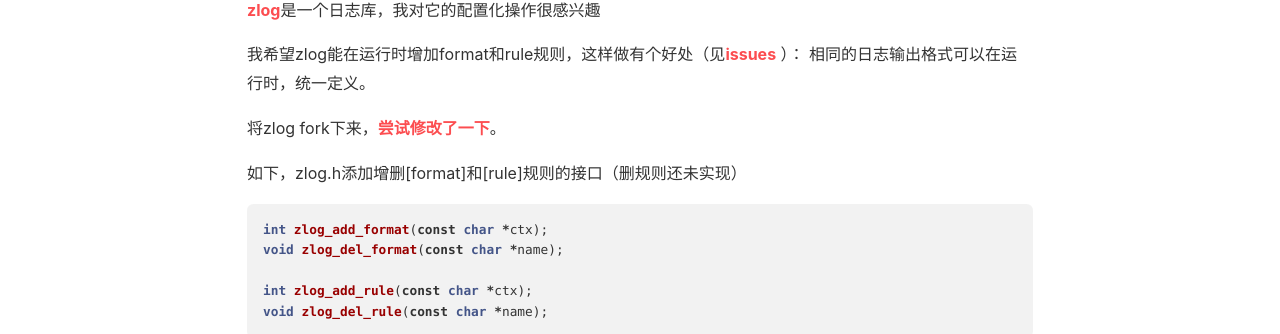
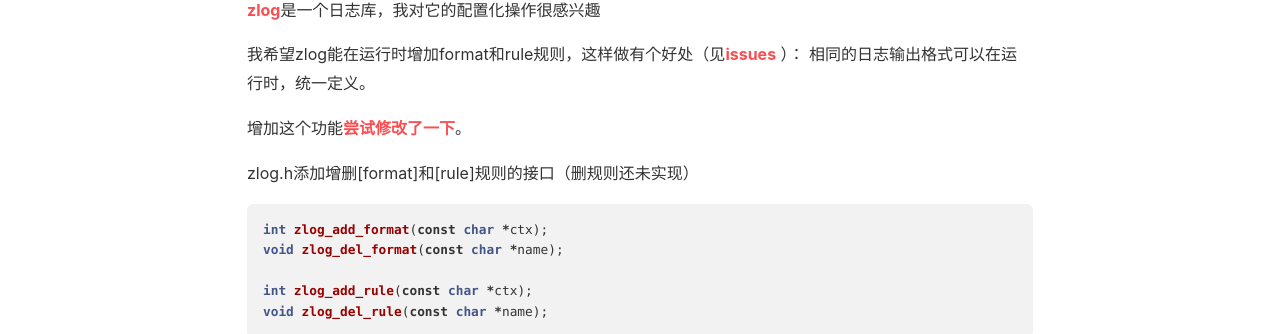
Before and after one commit to lizijie/lizijie.github.io, a Jekyll site: the page built from _posts/2018-03-22-zlog运行时增加format和rule规则.md, in a window 1280 px wide. Shown: the part 235-569 px from the top of the page. Built offline with Jekyll 4.4.1, drawn with Linux system fonts in a browser that asks for light colours; nearby versions of some CDN libraries; comment, search, counter and statistics services are not loaded.

Commit message:
Update 2018-03-22-zlog运行时增加format和rule规则.md

````diff
--- a/_posts/2018-03-22-zlog运行时增加format和rule规则.md
+++ b/_posts/2018-03-22-zlog运行时增加format和rule规则.md
@@ -11,9 +11,9 @@ tags: 日志 zlog
 ）： 相同的日志输出格式可以在运行时，统一定义。
 
 
-将zlog fork下来，[尝试修改了一下](https://github.com/lizijie/zlog)。
+增加这个功能[尝试修改了一下](https://github.com/lizijie/zlog)。
 
-如下，zlog.h添加增删[format]和[rule]规则的接口（删规则还未实现）
+zlog.h添加增删[format]和[rule]规则的接口（删规则还未实现）
 
 ```c
 int zlog_add_format(const char *ctx);
````
